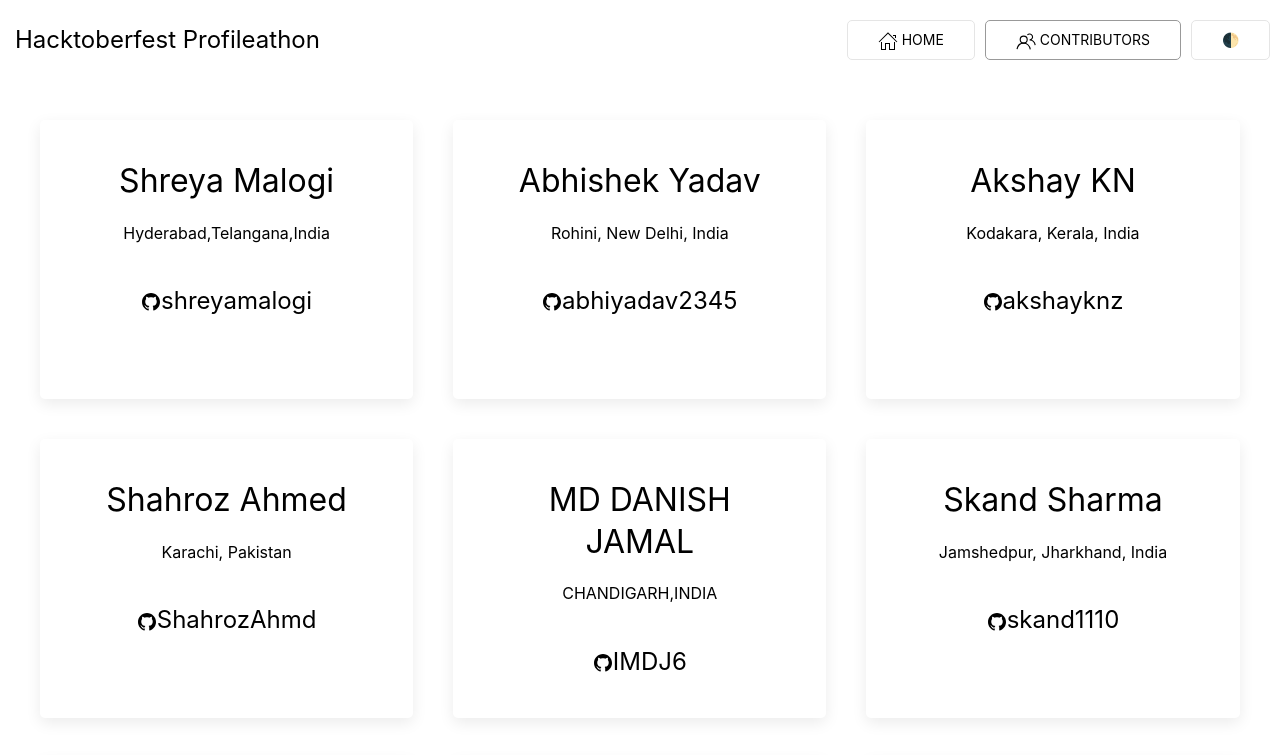
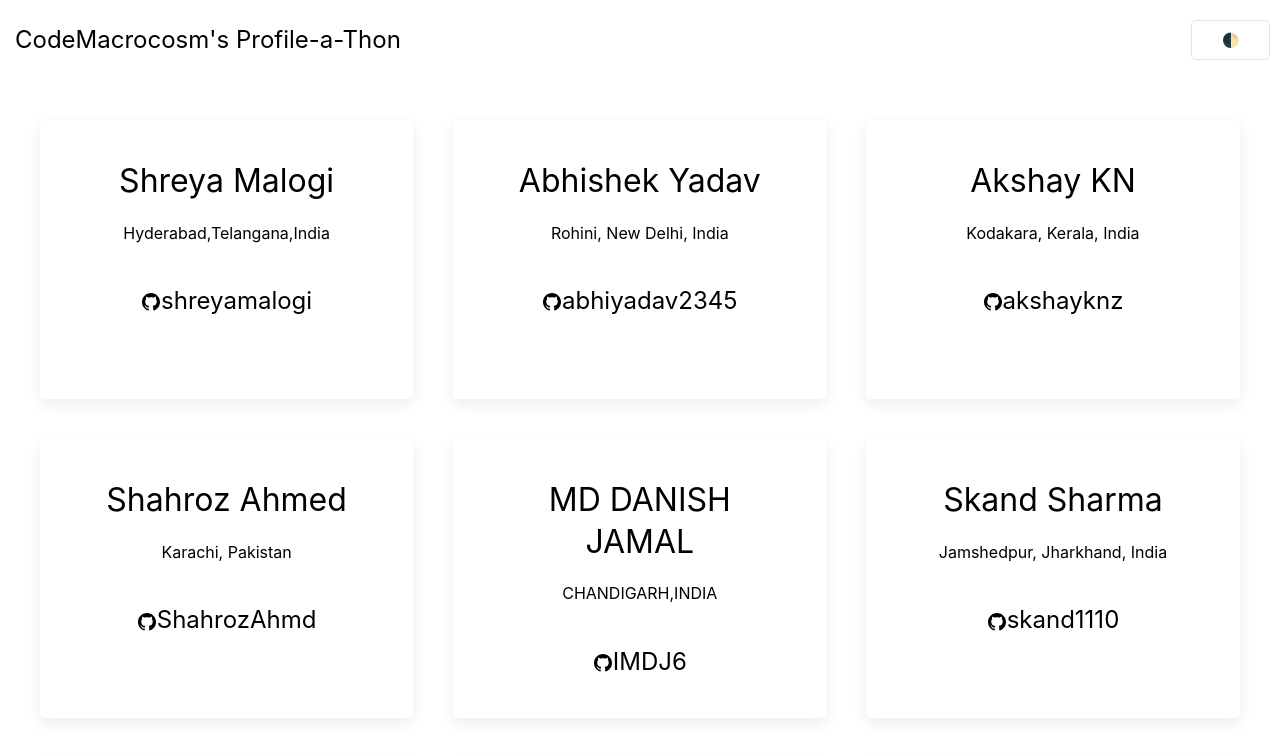
Before and after one commit to CodeMacrocosm/Profile-a-Thon, a plain HTML site: page index.html in a window 1280 px wide. Shown: the top 755 px of the page. Drawn offline with Linux system fonts and the light colour scheme.

Commit message:
Update index.html

```diff
--- a/index.html
+++ b/index.html
@@ -4,22 +4,17 @@
     <meta charset="UTF-8">
     <meta name="viewport" content="width=device-width, initial-scale=1.0">
     <meta http-equiv="X-UA-Compatible" content="ie=edge">
-    <title>Hacktoberfest 2022</title>
+    <title>Profile-a-Thon</title>
     <link rel="stylesheet" href="css/uikit.min.css" />
     <link rel="stylesheet" href="css/style.css"/>
 </head>
 <body class="uk-background-muted">
     <nav class="uk-navbar-container navbar" uk-navbar>
         <div class="uk-navbar-left">
-            <a class="uk-navbar-item uk-logo" href="#">Hacktoberfest Profileathon</a>
+            <a class="uk-navbar-item uk-logo" href="#"> CodeMacrocosm's Profile-a-Thon</a>
         </div>
         <div class="uk-navbar-right">
-            <button class="uk-button uk-button-default uk-border-rounded uk-button-width-small uk-margin-small-right uk-visible@m">
-                <a class="uk-link-reset" href="contributors.html" ><span uk-icon="home"></span> Home</a>
-            </button>
-            <button class="uk-active uk-button uk-button-default uk-border-rounded uk-button-width-small uk-margin-small-right">
-                <a class="uk-link-reset" href="contributors.html" ><span uk-icon="users"></span> Contributors</a>
-            </button>
+
             <button id="dark" class="uk-button uk-button-default uk-border-rounded uk-button-width-small uk-margin-small-right">
                 🌓
             </button>
```
